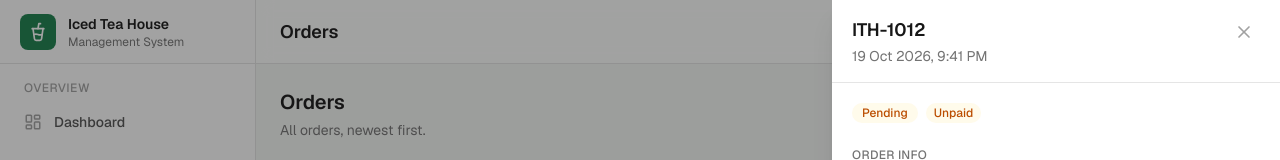
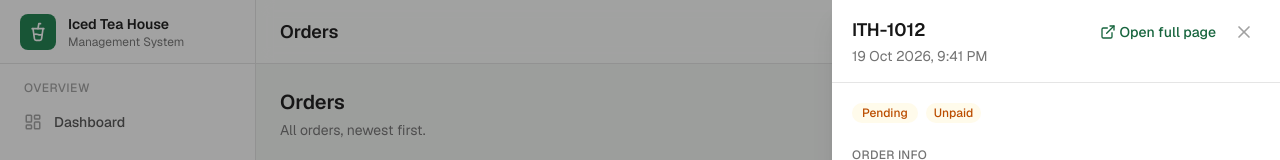
Before and after one commit to CoDEMINDS02/Iced-Tea-House, a Next.js app: page /orders in a window 1280 px wide. Both pictures are taken after a click on the button 768 px from the left and 424 px from the top of the page. Shown: the top 160 px of the page. Built offline with nearby package versions, Linux system fonts and the light colour scheme.

Commit message:
Add order details page and open-full-page link

```diff
--- a/src/components/orders/order-detail-panel.tsx
+++ b/src/components/orders/order-detail-panel.tsx
@@ -1,6 +1,7 @@
 "use client";
 
-import { X } from "lucide-react";
+import Link from "next/link";
+import { ExternalLink, X } from "lucide-react";
 import { useEffect, useState } from "react";
 
 import { PaymentBadge } from "@/components/orders/payment-badge";
@@ -73,6 +74,14 @@ export function OrderDetailPanel({
               {formatDateTime(order.createdAt)}
             </p>
           </div>
+          <div className="flex items-center gap-1">
+            <Link
+              href={`/orders/${order.id}`}
+              className="inline-flex items-center gap-1 rounded-lg px-2 py-1.5 text-sm font-medium text-brand-700 transition-colors hover:bg-brand-50"
+            >
+              <ExternalLink className="h-4 w-4" aria-hidden="true" />
+              Open full page
+            </Link>
             <button
               type="button"
               onClick={onClose}
@@ -81,6 +90,7 @@ export function OrderDetailPanel({
             >
               <X className="h-5 w-5" aria-hidden="true" />
             </button>
+          </div>
         </div>
 
         <div className="flex-1 space-y-6 overflow-y-auto px-5 py-5">
```
Lines whose indentation alone changed are shown as unchanged.
